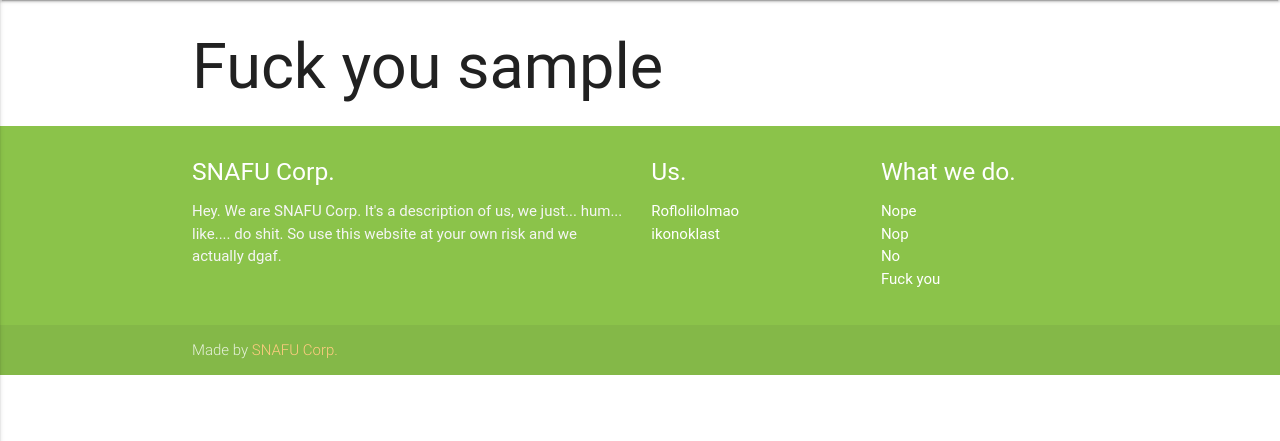
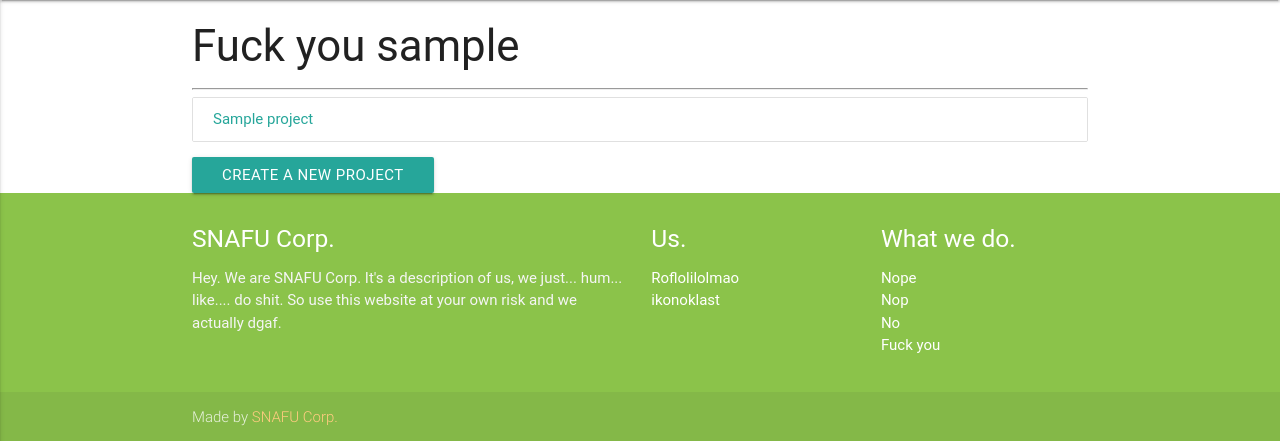
Before and after one commit to megaturbo/timbreuse, a Flask app: page / in a window 1280 px wide. Shown: the part 64-505 px from the top of the page. Run offline with Flask 2, Linux system fonts and the light colour scheme; a user stored in the database is signed in; tables that the repository leaves empty hold one stand-in row (values such as "Sample post"); some libraries are stand-ins or nearby versions; some web fonts are replaced.

Commit message:
Hypervisualisation of HyperProjects

```diff
--- /dev/null
+++ b/templates/home.html
@@ -0,0 +1,17 @@
+{% extends "layout.html" %}
+
+{% block body %}
+    <h3>Fuck you {{ current_user.username }}</h3>
+    <hr />
+    <div class="collection">
+    {% for project in current_user.projects %}
+        <a href="#!" class="collection-item">
+            {% if project.id == current_user.current_project %}
+            <span class="badge">active</span>
+            {% endif %}
+            {{project.name}}
+        </a>
+    {% endfor %}
+    </div>
+    <a href="{{ url_for('new_project') }}" class="waves-effect waves-light btn">Create a new project</a>
+{% endblock %}
--- a/templates/index.html
+++ b/templates/index.html
@@ -1,9 +1,4 @@
 {% extends "layout.html" %}
 {% block body %}
-<h1>Fuck you
-    {% if current_user.is_authenticated %}
-        {{ current_user.username }}
-    {% endif %}
-</h1>
-
+    <h1>Register you shit </h1>
 {% endblock %}
--- a/templates/projects/new.html
+++ b/templates/projects/new.html
@@ -4,13 +4,12 @@
     <h2>Create a new project</h2>
     <div class="control-group">
         <div class="controls">
-          <input type="text" id="name" name="name" class="input-xlarge"
-            placeholder="Project name" required>
+          <input type="text" id="project_name" name="project_name" class="input-xlarge" placeholder="Project name" required>
         </div>
     </div>
     <div class="control-group">
         <div class="controls">
-          <button type="submit" class="btn btn-success">Signin</button>
+          <button type="submit" class="btn btn-success">Create</button>
         </div>
     </div>
   </form>
--- a/templates/users/index.html
+++ b/templates/users/index.html
@@ -1,10 +1,10 @@
 {% extends "layout.html" %}
 
 {% block body %}
-    <h3>Hey {{ user.username }}</h3>
+    <h3>Hey {{ current_user.username }}</h3>
     <hr />
     {{ rofl }}
-    {% for project in projects %}
+    {% for project in current_user.projects %}
         {{project.name}}
     {% endfor %}
     <a href="{{ url_for('new_project') }}" class="waves-effect waves-light btn">Create a new project</a>
--- a/timbreuse.py
+++ b/timbreuse.py
@@ -26,7 +26,10 @@ def load_user(id):
 
 @app.route('/')
 def index():
-	return render_template('index.html')
+    if current_user.is_authenticated:
+        return render_template('home.html')
+    else:
+        return render_template('index.html')
 
 
 # ============================================================
@@ -71,29 +74,20 @@ def logout():
 
 
 # ============================================================
-#                       User shit
-# ============================================================
-@app.route('/users/<username>')
-def user(username):
-    user = User.query.filter_by(username=username).first_or_404()
-    projects = user.projects
-    if request.method == 'GET':
-        return render_template('users/index.html', user=user, projects=projects)
-
-
-# ============================================================
 #                       Project shit
 # ============================================================
 @app.route('/new', methods=['GET', 'POST'])
+@login_required
 def new_project():
     if request.method == 'GET':
         return render_template('projects/new.html')
     elif request.method == 'POST':
-        project = Project(request.form['name'])
+        project = Project(request.form['project_name'])
         current_user.projects.append(project)
         db.session.add(project)
         db.session.commit()
-        return redirect(url_for('user', username=current_user.username))
+        return redirect(url_for('index'))
+
 
 
 if __name__ == '__main__':
```
